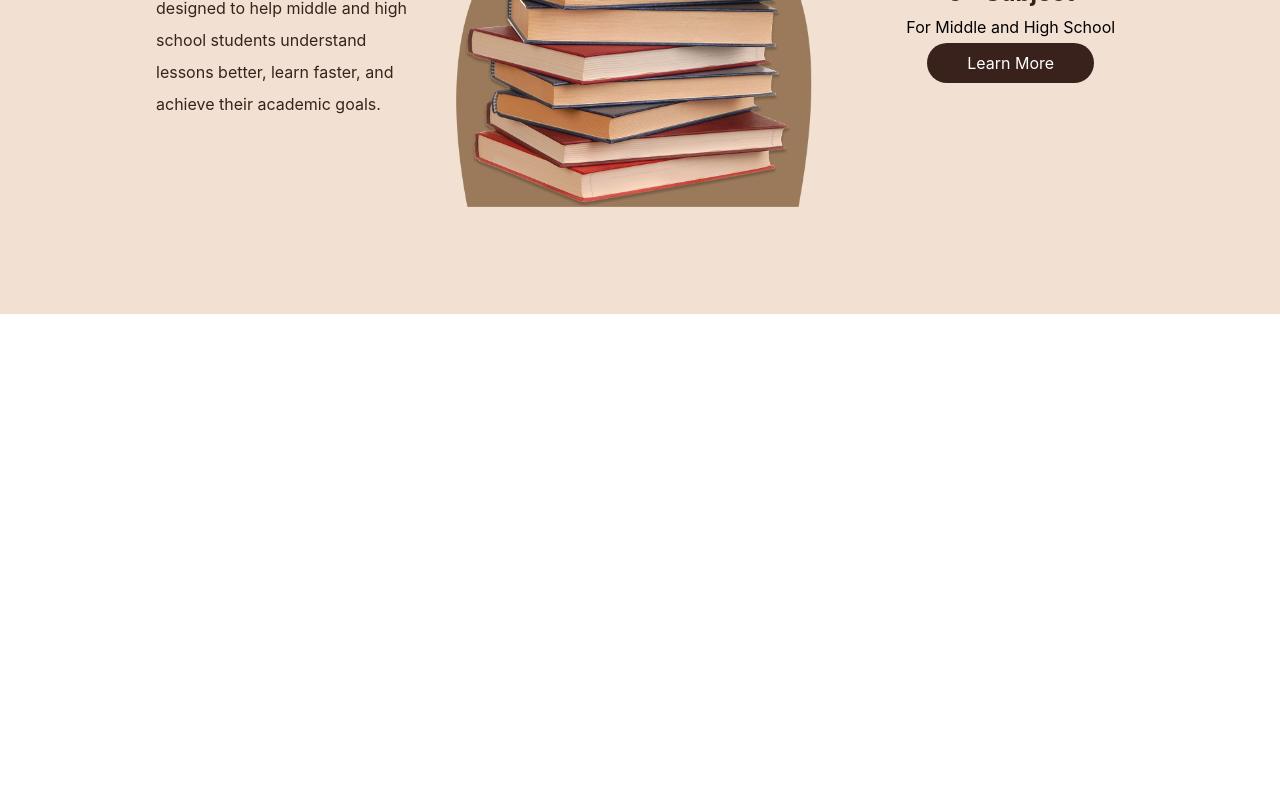
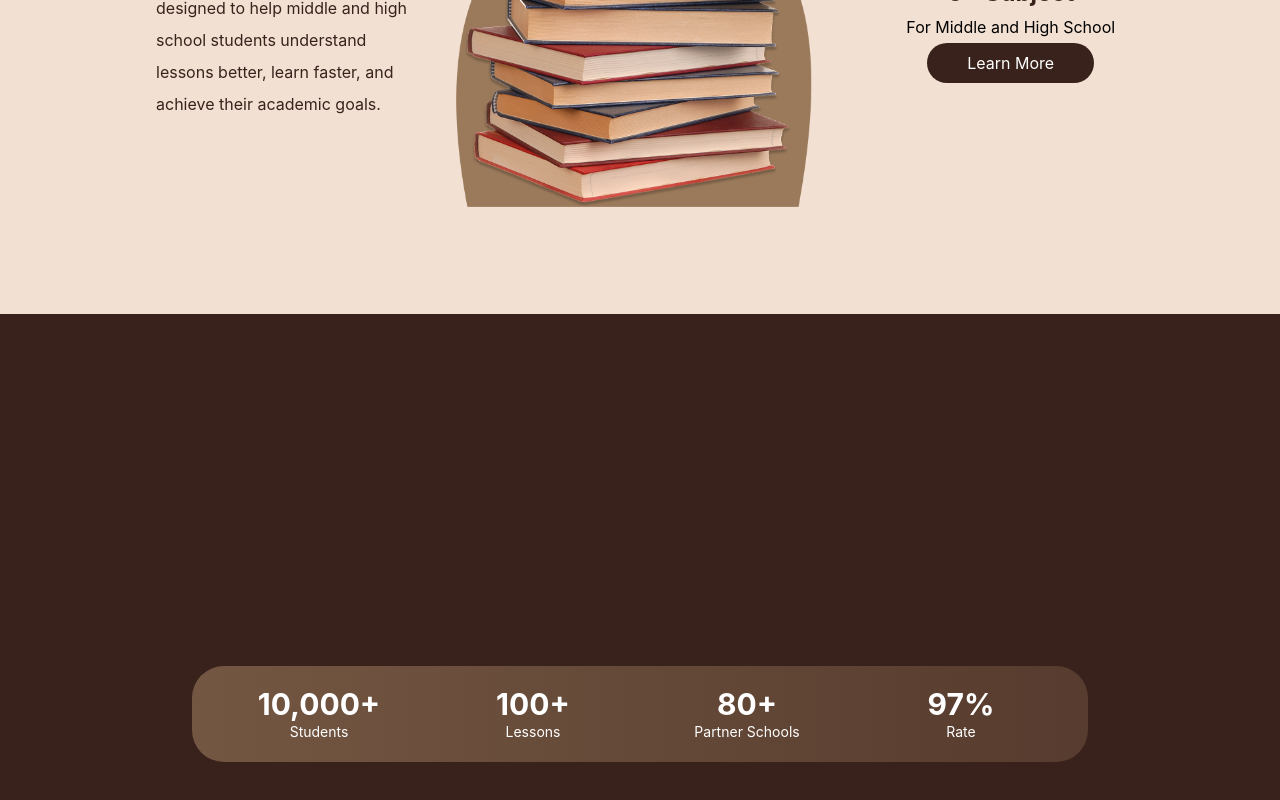
Before and after one commit to Athrsyd/Renaissance, a React (Vite) app in the folder Frontend/: page / in a window 1280 px wide. Shown: the part 486-1286 px from the top of the page. Before the commit the page ends 800 px from the top, so only its background shows below. Built offline with nearby package versions, Linux system fonts and the light colour scheme.

Commit message:
modified:   Frontend/src/pages/LandingPage.jsx

```diff
--- a/Frontend/src/pages/LandingPage.jsx
+++ b/Frontend/src/pages/LandingPage.jsx
@@ -1,5 +1,5 @@
 import React from "react";
-import Navbar from "../components/Navbar";
+import Navbar from "../components/navbar";
 import buku from "../assets/buku.png";
 
 const LandingPage = () => {
@@ -38,6 +38,37 @@ const LandingPage = () => {
           </div>
         </div>
       </section>
+
+      <section className="h-screen w-full flex px-16 flex-col justify-center items-center bg-bistre">
+        <div className="w-full flex flex-col justify-center items-center">
+          <div className="bg-gradient-to-r from-[#9B7A5B]/60 to-[#6A4D3B]/60 rounded-4xl max-w-4xl w-full p-5 flex justify-between items-center text-center">
+            <div className=" w-full">
+              <p className="text-3xl font-bold text-center text-white">
+                10,000+
+              </p>
+              <p className="text-sm font-normal text-center text-white">
+                Students
+              </p>
+            </div>
+            <div className="w-full">
+              <p className="text-3xl font-bold text-center text-white">100+</p>
+              <p className="text-sm font-normal text-center text-white">
+                Lessons
+              </p>
+            </div>
+            <div className="w-full">
+              <p className="text-3xl font-bold text-center text-white">80+</p>
+              <p className="text-sm font-normal text-center text-white">
+                Partner Schools
+              </p>
+            </div>
+            <div className="w-full">
+              <p className="text-3xl font-bold text-center text-white">97%</p>
+              <p className="text-sm font-normal text-center text-white">Rate</p>
+            </div>
+          </div>
+        </div>
+      </section>
     </>
   );
 };
```
